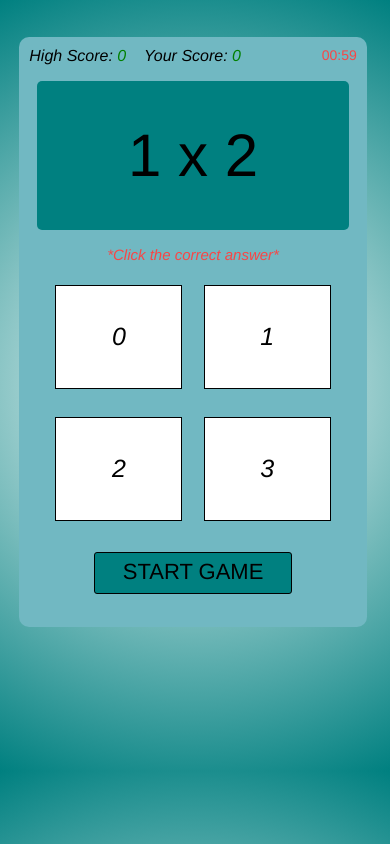
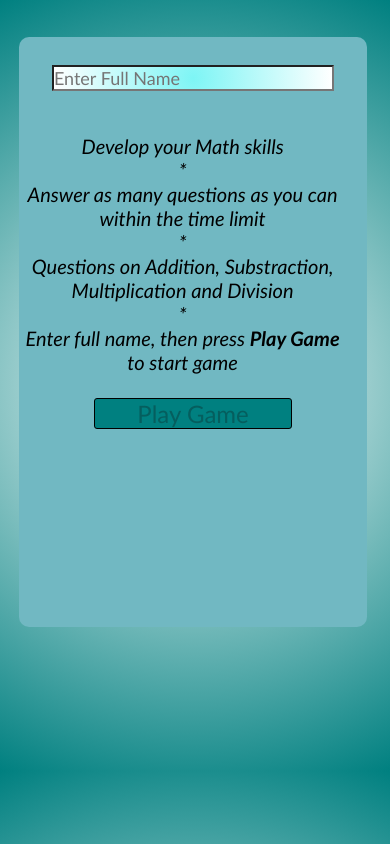
Before and after one commit to OdionJ1/odionj1.github.io, a plain HTML site: page index.html in a window 390 px wide. Drawn offline with Linux system fonts and the light colour scheme.

Commit message:
Changed index page, added arithmetic selection page

```diff
--- a/app.js
+++ b/app.js
@@ -17,6 +17,7 @@ let time = 59;
 timer.innerHTML = time;
 let countDown;
 let randomNumber;
+
 
 arithmetic.innerHTML = 'x'
 
--- a/style.css
+++ b/css/gamestyle.css
@@ -19,6 +19,46 @@ body{
     border-radius: 10px;
 }
 
+.loadGame{
+    font-size: 17px;
+    color: black;
+    text-decoration: none;
+}
+
+/* Selection Page Style */
+.instruction0{
+    text-align: center;
+    font-style: italic;
+    font-size: 15px;
+    padding: 10px;
+    height: 8%;
+}
+
+.selection{
+    cursor: pointer;
+    font-family: 'Gill Sans', 'Gill Sans MT', Calibri, 'Trebuchet MS', sans-serif;
+    text-align: center;
+    margin: 1em auto;
+    background-color: white;
+    width: 80%;
+    border-radius: 10px;
+    box-shadow: 0 9px #999;
+    background: teal
+}
+
+.selection:active{
+    box-shadow: 0 2px #666;
+    transform: translateY(4px);
+}
+
+.selection p{
+    padding: 60px;
+    font-size: 30px;
+}
+
+
+
+/* Maths Game page */
 .question{
     background-color: teal;
     border-radius: 5px;
--- /dev/null
+++ b/css/indexstyle.css
@@ -0,0 +1,101 @@
+*{
+    margin: 0;
+    padding: 0;
+    box-sizing: border-box;
+}
+
+body{
+    background: radial-gradient(circle, white, teal);
+    font-family: 'Franklin Gothic Medium', 'Arial Narrow', Arial, sans-serif;
+    width: 99vw;
+    height: 87vh;
+}
+
+.container{
+    text-align: center;
+    margin: 5em auto;
+    background-color: #71b8c2;
+    height: 430px;
+    width: 43%;
+    border-radius: 10px;
+}
+
+.input-container{
+    margin: auto;
+    width: 70%;
+    padding: 10px;
+    height: 30%;
+}
+
+input{
+    font-family: 'Gill Sans', 'Gill Sans MT', Calibri, 'Trebuchet MS', sans-serif;
+    font-size: large;
+    width: 100%;
+    background: radial-gradient(circle, rgb(125, 245, 245), white);
+    margin-top: 1em;
+    color: black;
+    outline-color: black;
+}
+
+.about-game{
+    font-family: 'Gill Sans', 'Gill Sans MT', Calibri, 'Trebuchet MS', sans-serif;
+    font-style: italic;
+    font-size: 20px;
+    margin-top: -30px;
+}
+
+.start-container button{
+    cursor: pointer;
+    background-color: teal;
+    text-align: center;
+    width: 20%;
+    height: 27px;
+    margin: 2em auto;
+    font-size: large;
+    border-radius: 3px;
+    border: 1px solid black;
+    outline-color: black;
+}
+
+
+
+
+@media only screen and (max-width: 1200px){
+    body{
+        background: radial-gradient(circle, white, teal)
+    }
+
+    .container{
+        width: 90%;
+        height: 590px;
+        margin: 2.3em auto;
+    }
+
+    .input-container{
+        margin: auto;
+        width: 87%;
+        padding: 10px;
+    }
+
+    input{
+        width: 100%;
+    }
+
+    .about-game{
+        width: 94%;
+        margin-top: -80px;
+    }
+
+    .start-container button{
+        font-size: 22px;
+        margin-top: 6px;
+        font-family: 'Gill Sans', 'Gill Sans MT', Calibri, 'Trebuchet MS', sans-serif;
+        width: 57%;
+        font-size: x-large;
+        height: 7%;
+        margin: 1em auto;
+        text-align: center;
+    }
+
+
+}
--- a/index.html
+++ b/index.html
@@ -4,55 +4,31 @@
     <meta charset="UTF-8">
     <meta name="viewport" content="width=device-width, initial-scale=1.0">
     <title>Numbers Game</title>
-    <link rel="stylesheet" href="./style.css">
+    <link rel="stylesheet" href="./css/indexstyle.css">
     <!-- <link rel="stylesheet" href="https://maxcdn.bootstrapcdn.com/bootstrap/4.5.2/css/bootstrap.min.css"> -->
 </head>
 <body>
 
     <div class="container">
-        <div style = "display: flex; justify-content: space-between;;">
-            <p style="font-style: italic; margin-left: 10px;margin-top: 10px;">High Score: <span style="color: green;" class="highScore"></span>&nbsp;&nbsp;&nbsp;&nbsp;Your Score: <span style="color: green;" class="score"></span></p>
-
-            <p style="color: #f84646; font-size: 14px;margin-right: 10px;margin-top: 10px;">00:<span class="timer"></span></p>
+        <div class="input-container">
+            <input class="input" type="text" placeholder="Enter Full Name">
         </div>
 
-
-
-        <div class="question">
-            <p style="text-align: center;"> <span class="ran1">1</span> <span class="arithmetic"></span> <span class="ran2">2</span> </p>
-        </div>
-
-        <div class="instruction">
-            <p>*Click the correct answer*</p>
-        </div>
-
-        <div class="options-container">
-            <div class="option-box">
-                <p class="option">0</p>
-            </div>
-
-            <div class="option-box">
-                <p class="option">1</p>
-            </div>
-
-            <div class="option-box">
-                <p class="option">2</p>
-            </div>
-
-            <div class="option-box">
-                <p class="option">3</p>
-            </div>
-
+        <div class="about-game">
+            <p>Develop your Math skills</p>
+            <p>*</p>
+            <p>Answer as many questions as you can within the time limit</p>
+            <p>*</p>
+            <p>Questions on Addition, Substraction, Multiplication and Division</p>
+            <p>*</p>
+            <p>Enter full name, then press <strong>Play Game</strong> to start game</p>
         </div>
 
         <div class="start-container">
-            <p class="start">START GAME</p>
+            <a href="./mathsGame.html"><button disabled>Play Game</button></a>
         </div>
-
     </div>
 
-
-    <script src="./app.js"></script>
-
+    <script src="./index.js"></script>
 </body>
 </html>
--- /dev/null
+++ b/index.js
@@ -0,0 +1,17 @@
+let input = document.querySelector('.input');
+let playButton = document.querySelector('.start-container button')
+
+let check = () => {
+    if(input.value.length > 4){
+        playButton.disabled = false;
+    } else{
+        playButton.disabled = true;
+    }
+}
+
+
+let startCheck = () => {
+    setInterval(check , 1000)
+}
+
+input.addEventListener('click' , startCheck);
```
Also changed, not shown: mathsGame.html (added, +74 -0 lines), selection.js (added, +49 -0 lines), app2.js (added).
